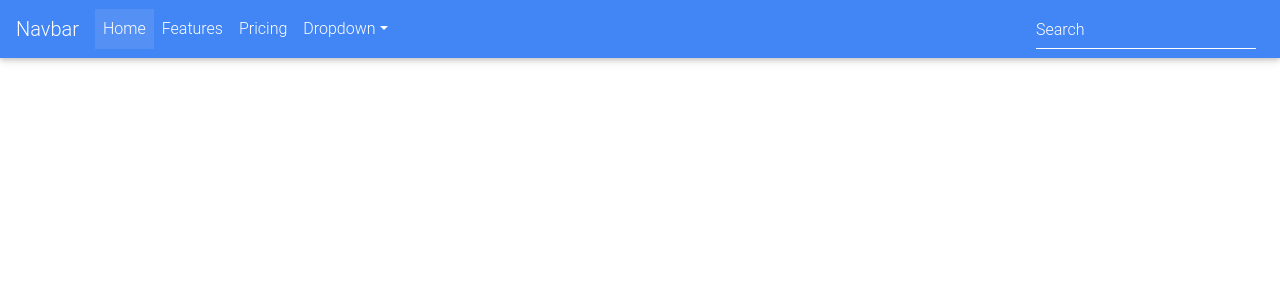
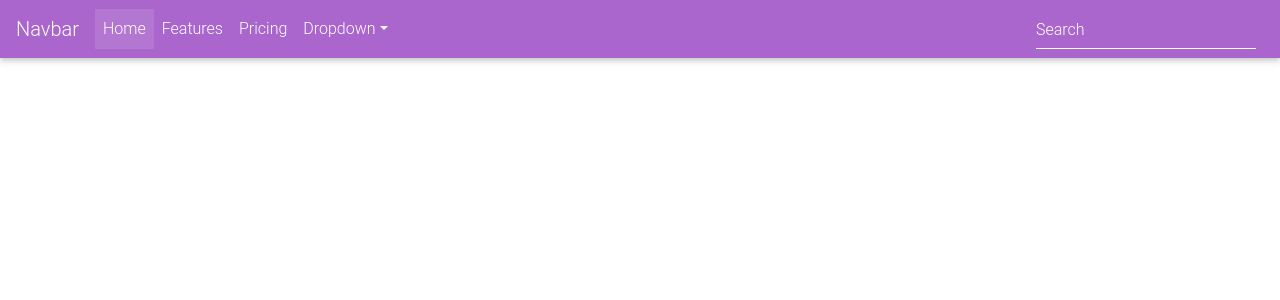
Before and after one commit to brodanie/Danief, a Jekyll site: the page built from index.html, in a window 1280 px wide. Shown: the top 300 px of the page. Built offline with Jekyll 4.4.1, drawn with Linux system fonts in a browser that asks for light colours; nearby versions of some CDN libraries.

Commit message:
Update default.html

```diff
--- a/_layouts/default.html
+++ b/_layouts/default.html
@@ -23,7 +23,7 @@
 </head>
 <body>
 <!--Navbar-->
-<nav class="navbar navbar-expand-lg navbar-dark primary-color">
+<nav class="navbar navbar-expand-lg navbar-dark secondary-color">
 
     <!-- Navbar brand -->
     <a class="navbar-brand" href="#">Navbar</a>
```
